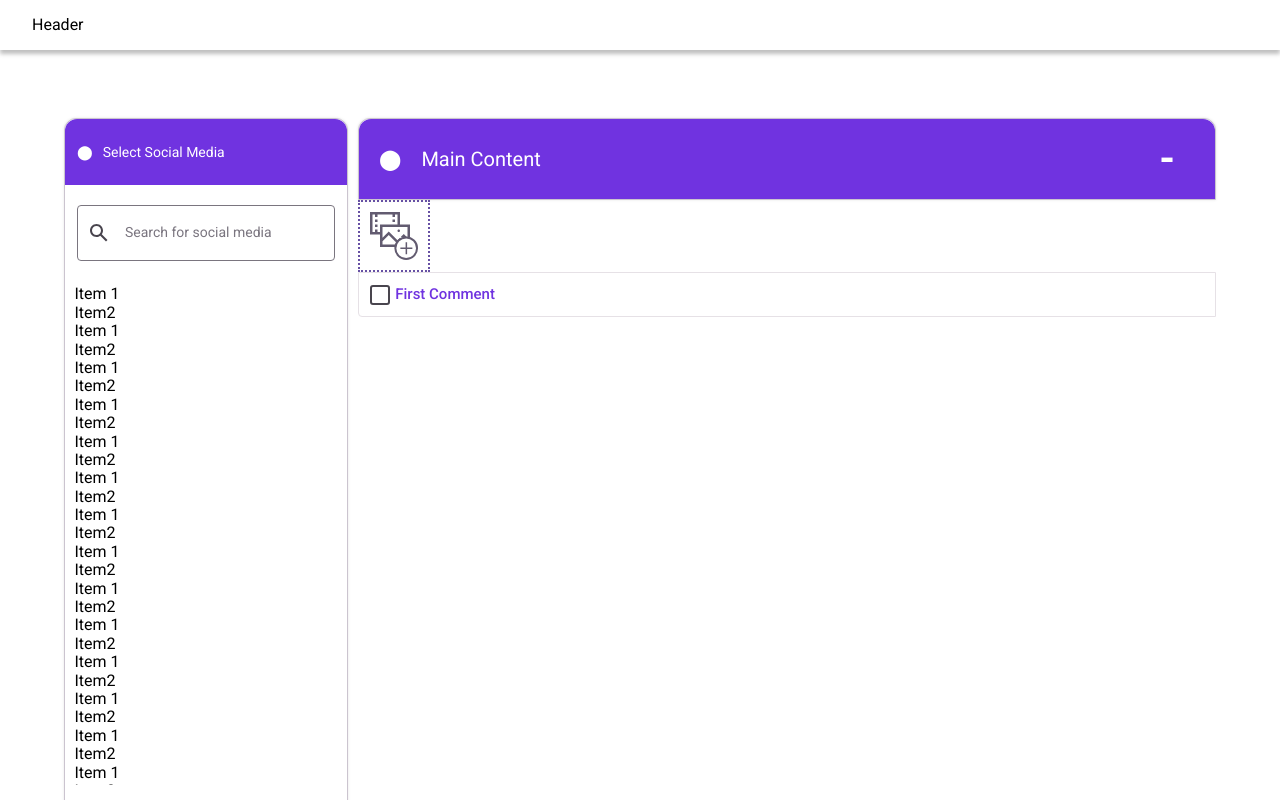
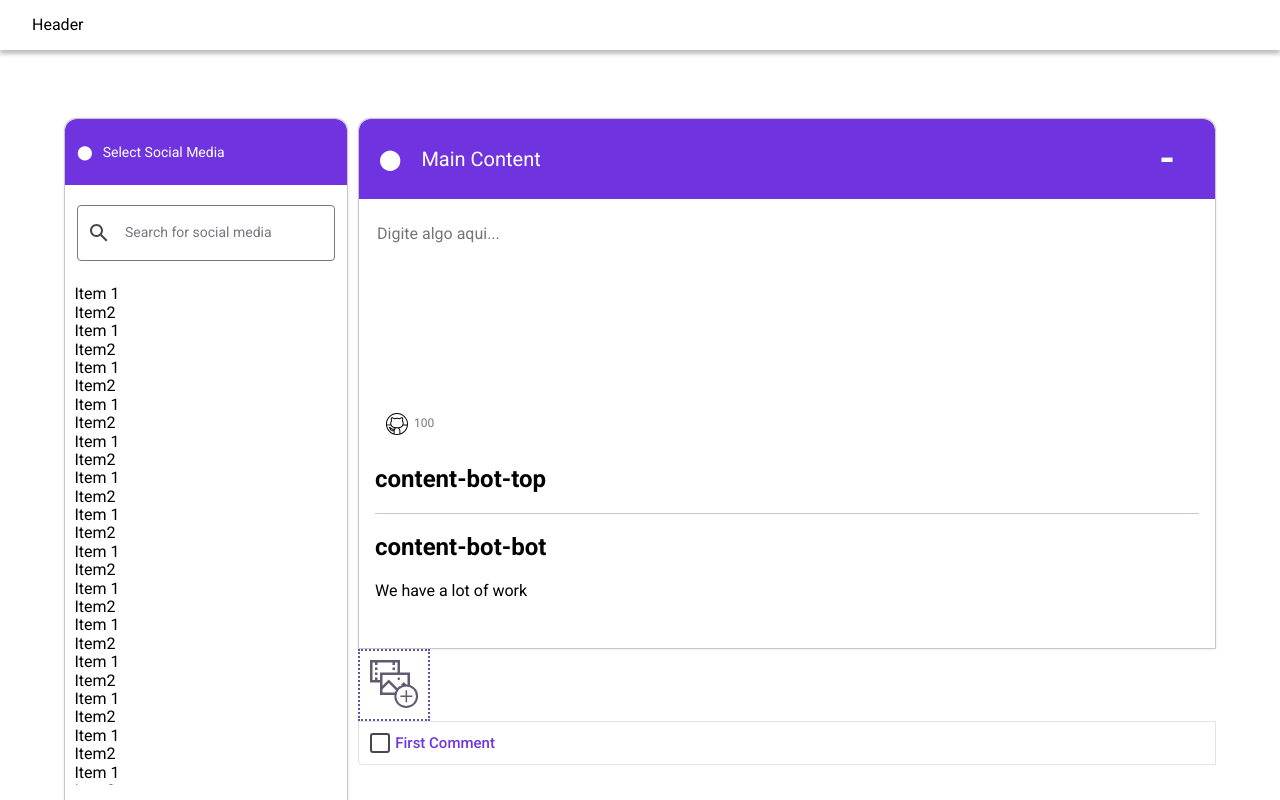
Before and after one commit to devhatt/octopost, a React (Create React App) app: page / in a window 1280 px wide. Shown: the top 800 px of the page. Built offline with nearby package versions, Linux system fonts and the light colour scheme; the HTML template or start-up script is replaced by a standard one.

Commit message:
feat: change MainComposer to initialize open

```diff
--- a/src/components/MainComposer/MainComposer.tsx
+++ b/src/components/MainComposer/MainComposer.tsx
@@ -10,7 +10,7 @@ import '../../i18n';
 import scss from './MainComposer.module.scss';
 
 function MainComposer() {
-  const [isOpen, setOpen] = useState(false);
+  const [isOpen, setOpen] = useState(true);
   const { t } = useTranslation();
 
   return (
```
